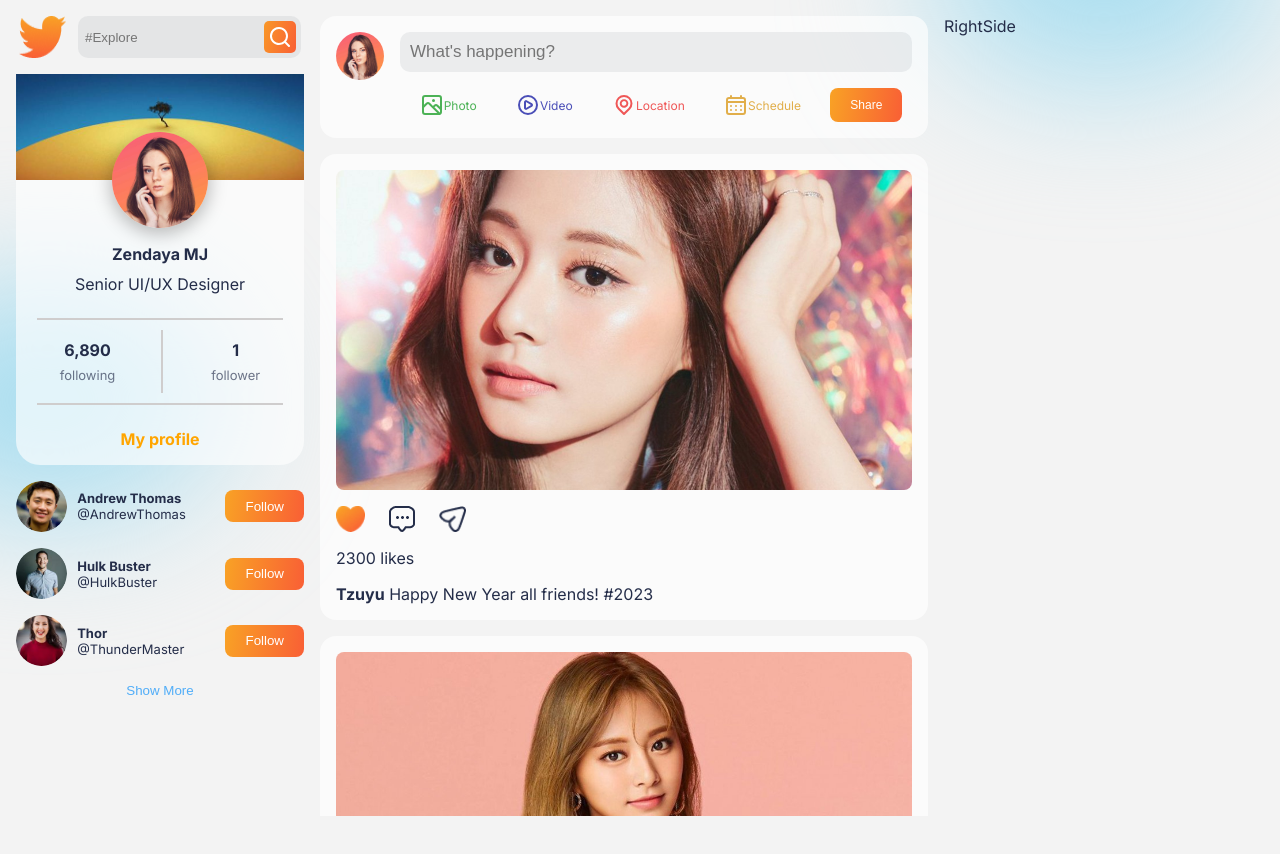
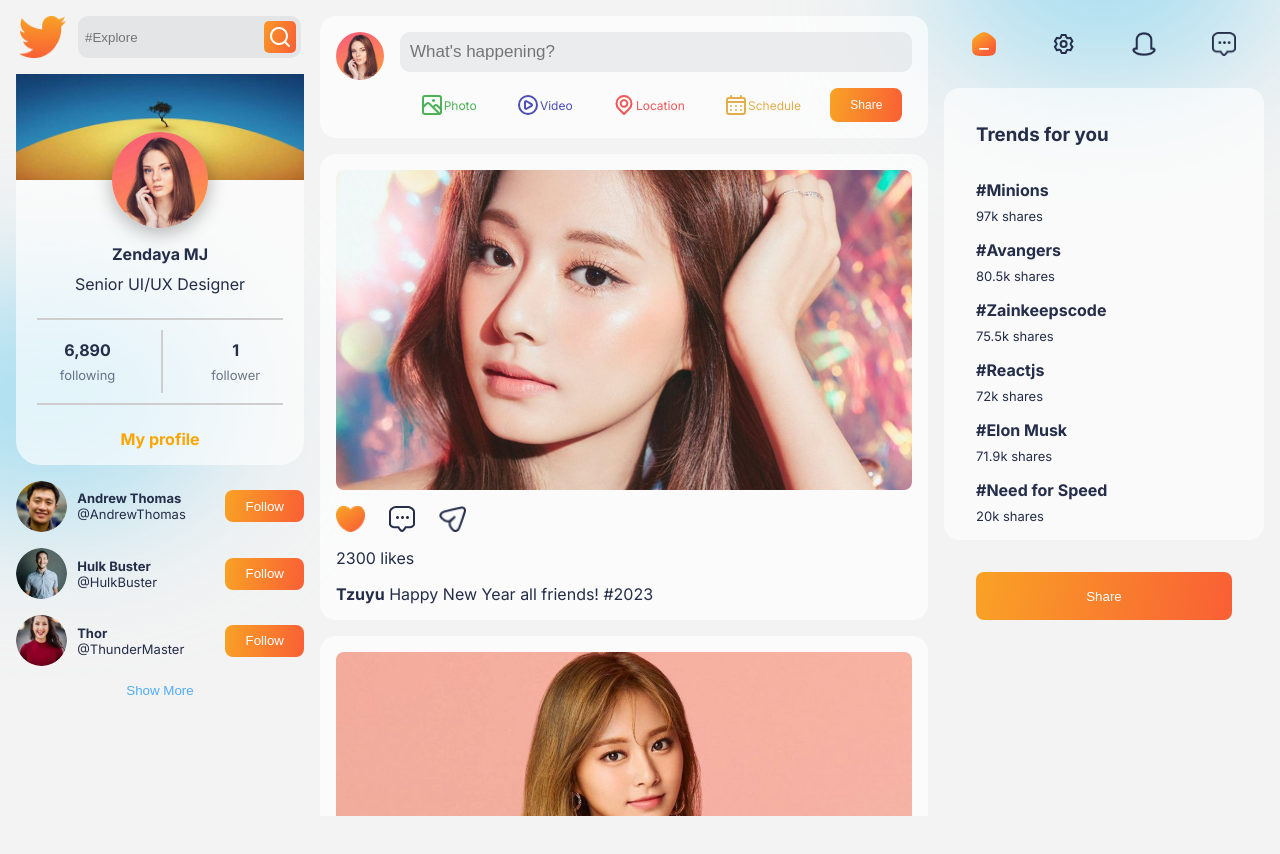
Before and after one commit to GalyaIT/Socialbook, a React (Create React App) app in the folder client/: page / in a window 1280 px wide. Shown: the top 854 px of the page. Built offline with nearby package versions, Linux system fonts and the light colour scheme.

Commit message:
created RightSide component

```diff
--- /dev/null
+++ b/client/src/Data/TrendData.js
@@ -0,0 +1,26 @@
+export const TrendData= [
+    {
+      name: "Minions",
+      shares: 97,
+    },
+    {
+      name: "Avangers",
+      shares: 80.5,
+    },
+    {
+      name: "Zainkeepscode",
+      shares: 75.5,
+    },
+    {
+      name: "Reactjs",
+      shares: 72,
+    },
+    {
+      name: "Elon Musk",
+      shares: 71.9,
+    },
+    {
+      name: "Need for Speed",
+      shares: 20,
+    },
+  ];
--- /dev/null
+++ b/client/src/components/rightSide/RightSide.css
@@ -0,0 +1,24 @@
+.RightSide{
+    display: flex;
+    flex-direction: column;
+    gap: 2rem;
+}
+
+.navIcons{
+    display: flex;
+    margin-top: 1rem;
+    justify-content: space-around;
+}
+.navIcons:hover{
+    cursor: pointer;
+}
+
+.navIcons>img{
+    width: 1.5rem;
+    height: 1.5rem;
+}
+.r-button{
+height: 3rem;
+width: 80%;
+align-self: center;
+}
--- /dev/null
+++ b/client/src/components/rightSide/RightSide.js
@@ -0,0 +1,29 @@
+import React from 'react';
+import './RightSide.css';
+
+import Home from "../../img/home.png";
+import Noti from "../../img/noti.png";
+import Comment from "../../img/comment.png";
+import { UilSetting } from "@iconscout/react-unicons";
+import TrendCard from '../trendCard/TrendCard';
+
+
+const RightSide = () => {
+  return (
+    <div className="RightSide">
+        <div className="navIcons">
+            <img src={Home} alt="" />
+            <UilSetting/>
+            <img src={Noti} alt="" />
+            <img src={Comment} alt="" />
+        </div>
+        <TrendCard/>
+      <button className="button r-button">
+        Share
+      </button>
+
+    </div>
+  )
+}
+
+export default RightSide
--- /dev/null
+++ b/client/src/components/trendCard/TrendCard.css
@@ -0,0 +1,20 @@
+.TrendCard{
+    display: flex;
+    flex-direction: column;
+    gap: 1rem;
+    background-color: var(--cardColor);
+    border-radius: 1rem;
+    padding: 1rem;
+    padding-left: 2rem;
+}
+.trend{
+    display: flex;
+    flex-direction: column;
+    gap: 0.5rem;
+}
+.trend>span:nth-of-type(1){
+    font-weight: bold;
+}
+.trend>span:nth-of-type(2){
+    font-size: 13px;
+}
--- /dev/null
+++ b/client/src/components/trendCard/TrendCard.js
@@ -0,0 +1,20 @@
+import React from 'react'
+import './TrendCard.css'
+import {TrendData} from '../../Data/TrendData'
+const TrendCard = () => {
+  return (
+    <div className="TrendCard">
+      <h3>Trends for you</h3>
+      {TrendData.map((trend)=>{
+        return (
+          <div className="trend">
+            <span>#{trend.name}</span>
+            <span>{trend.shares}k shares</span>
+          </div>
+        )
+      })}
+    </div>
+  )
+}
+
+export default TrendCard
--- a/client/src/pages/home/Home.js
+++ b/client/src/pages/home/Home.js
@@ -1,6 +1,7 @@
 import React from 'react'
 import PostSide from '../../components/postSide/PostSide'
 import ProfileSide from '../../components/profileSide/ProfileSide'
+import RightSide from '../../components/rightSide/RightSide'
 import "./Home.css"
 
 const Home = () => {
@@ -9,7 +10,7 @@
 
     <ProfileSide />
     <PostSide/>
-    <div className='rightSide'>RightSide</div>
+    <RightSide/>
 
     </div>
   )
```
